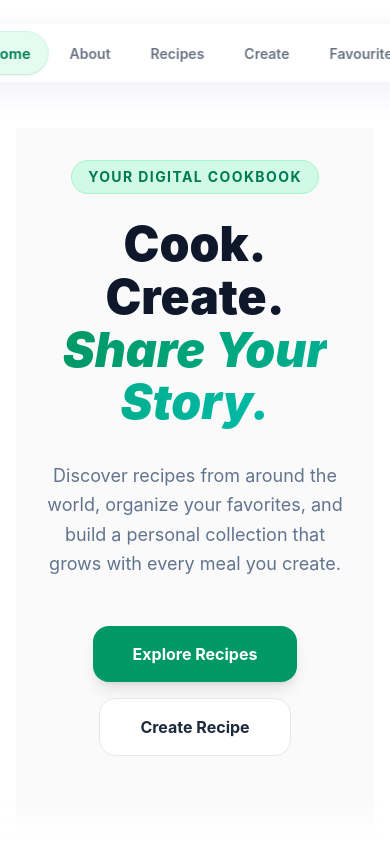
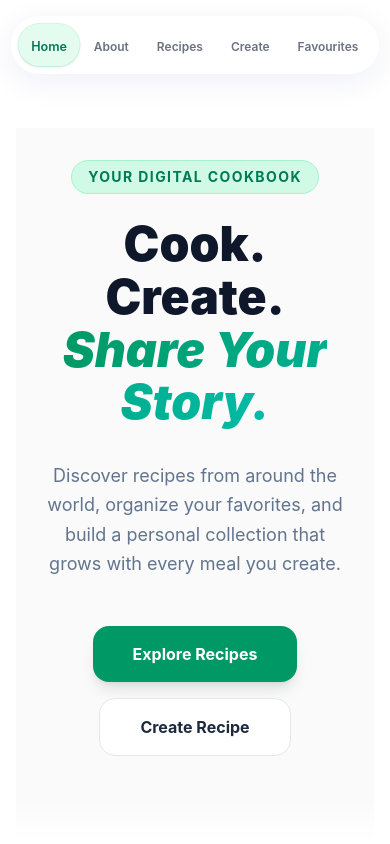
Before and after one commit to mannatgupta146/MyRecipeBook, a React (Vite) app: page / in a window 390 px wide. Shown: the top 844 px of the page. Built offline with nearby package versions, Linux system fonts and the light colour scheme; no server answers.

Commit message:
navbar responsive

```diff
--- a/src/components/Navbar.jsx
+++ b/src/components/Navbar.jsx
@@ -11,27 +11,32 @@ export default function Navbar() {
   ]
 
   return (
-    <nav className="fixed top-6 left-1/2 -translate-x-1/2 z-50">
+    <nav className="fixed top-4 inset-x-0 flex justify-center z-50 px-2">
       <div
-        className="flex items-center gap-2 px-3 py-2 rounded-full
-                      bg-white/70 backdrop-blur-md border border-white/20
-                      shadow-[0_8px_32px_0_rgba(31,38,135,0.07)]"
+        className="flex items-center gap-1 px-2 py-2 rounded-full
+                   bg-white/70 backdrop-blur-md border border-white/20
+                   shadow-[0_8px_32px_0_rgba(31,38,135,0.07)]
+                   overflow-x-auto whitespace-nowrap scrollbar-hide"
       >
         {navItems.map((item) => (
-          // Simplified snippet of your NavLink with improved CSS logic
           <NavLink
             key={item.name}
             to={item.path}
             className={({ isActive }) => `
-    relative px-4 py-2 transition-all duration-300 ease-in-out active:scale-95
-    ${isActive ? "scale-105" : "hover:scale-105"}
-  `}
+              relative px-3 py-2 shrink-0
+              transition-all duration-300 active:scale-95
+              ${isActive ? "scale-105" : "hover:scale-105"}
+            `}
           >
             {({ isActive }) => (
               <>
                 <span
-                  className={`relative z-10 text-sm font-semibold transition-colors duration-300
-        ${isActive ? "text-emerald-700" : "text-gray-500 hover:text-gray-900"}`}
+                  className={`relative z-10 text-xs md:text-sm font-semibold transition-colors
+                  ${
+                    isActive
+                      ? "text-emerald-700"
+                      : "text-gray-500 hover:text-gray-900"
+                  }`}
                 >
                   {item.name}
                 </span>
--- a/src/index.css
+++ b/src/index.css
@@ -1 +1,9 @@
 @import "tailwindcss";
+
+.scrollbar-hide::-webkit-scrollbar {
+  display: none;
+}
+.scrollbar-hide {
+  scrollbar-width: none;
+  -ms-overflow-style: none;
+}
```
